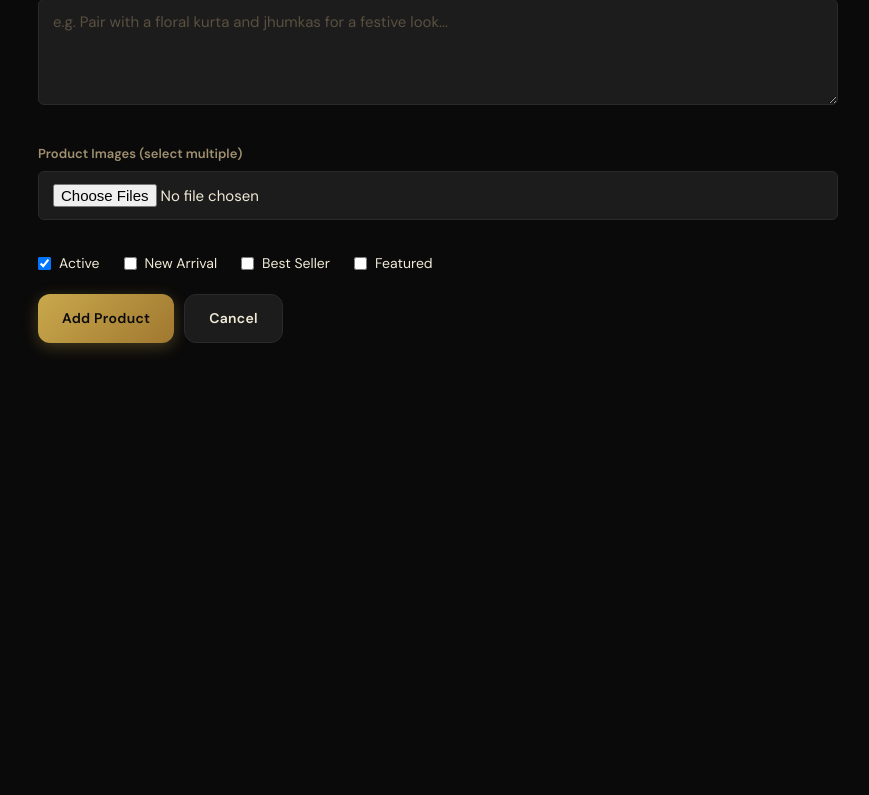
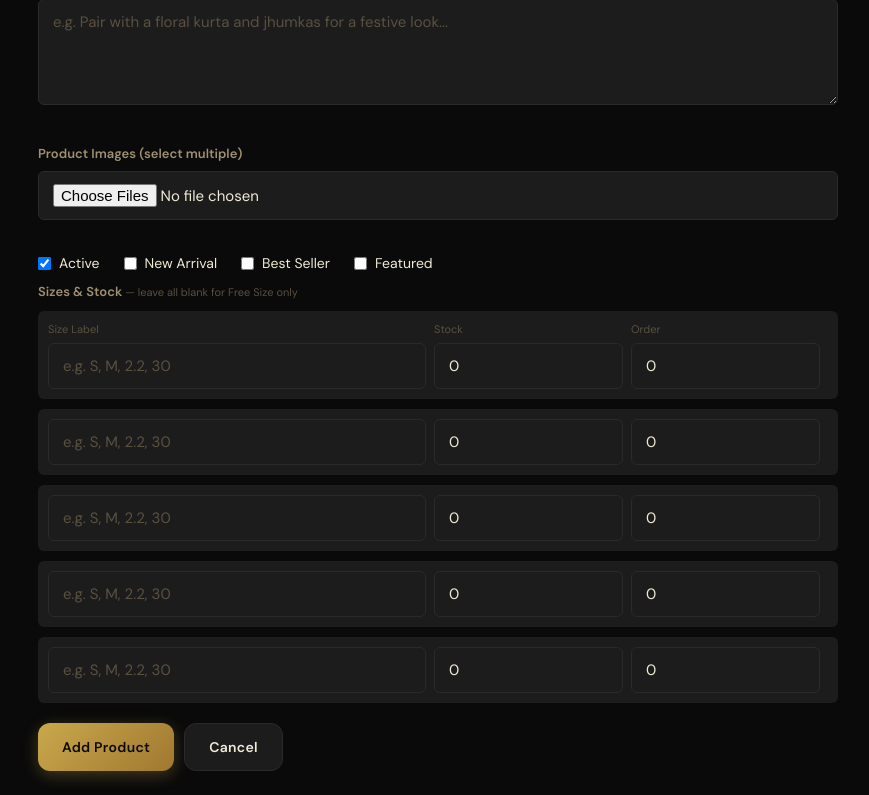
Before and after one commit to kumarkishan2004/cladly, a Django app: page /admin-panel/products/add/ in a window 1280 px wide. Shown: the part 1044-1839 px from the top of the page, without its empty margins (226-1095 px from the left). Before the commit the page ends 1397 px from the top, so only its background shows below. Run offline with Django 4.2, Linux system fonts and the light colour scheme; a user stored in the database is signed in; data comes from the database, SQL or seed files in the repository; data that the repository does not hold is empty; some web fonts are replaced.

Commit message:
add the product size for all e.g S/M/L,28/30/32/24,2.2/2.4/2.8

```diff
--- a/store/forms.py
+++ b/store/forms.py
@@ -1,6 +1,6 @@
 from django import forms
 from django.contrib.auth.forms import PasswordChangeForm
-from .models import User, Address, Review, Product, Category, Coupon, Banner, ProductImage
+from .models import User, Address, Review, Product, Category, Coupon, Banner, ProductImage,ProductSize
 
 FORM_CTRL = 'form-control'
 
@@ -127,6 +127,21 @@ class ProductForm(forms.ModelForm):
             'category': forms.Select(attrs={'class': FORM_CTRL}),
         }
 
+ProductSizeFormSet = forms.inlineformset_factory(
+    Product,
+    ProductSize,
+    fields=['size_label', 'stock_quantity', 'order'],
+    extra=5,
+    can_delete=True,
+    widgets={
+        'size_label': forms.TextInput(attrs={'class': FORM_CTRL, 'placeholder': 'e.g. S, M, 2.2, 30'}),
+        'stock_quantity': forms.NumberInput(attrs={'class': FORM_CTRL, 'min': 0}),
+        'order': forms.NumberInput(attrs={'class': FORM_CTRL, 'min': 0}),
+    }
+)
+
+
+
 
 class CategoryForm(forms.ModelForm):
     class Meta:
--- a/store/static/store/js/main.js
+++ b/store/static/store/js/main.js
@@ -5,6 +5,7 @@
 document.addEventListener('DOMContentLoaded', () => {
   initHeroSlider();
   initSearchSuggestions();
+  initSizeSelector();
   initCartButtons();
   initWishlistButtons();
   initGallery();
@@ -14,6 +15,7 @@ document.addEventListener('DOMContentLoaded', () => {
   initPaymentSelect();
   initAddressSelect();
   initThemeToggle();
+
 });
 
 // ─── Theme Toggle (Dark / Light) ───────────
@@ -21,8 +23,9 @@ function initThemeToggle() {
   const btn = document.getElementById('theme-toggle');
   if (!btn) return;
 
-  const iconDark = document.getElementById('theme-icon-dark');   // shown in light mode (sun icon already shown, click to go dark)
-  const iconLight = document.getElementById('theme-icon-light'); // shown in dark mode (moon icon, click to go light)
+  const iconDark = document.getElementById('theme-icon-dark');
+  const iconLight = document.getElementById('theme-icon-light');
+  if (!iconDark || !iconLight) return;
 
   function updateIcons() {
     const isLight = document.documentElement.getAttribute('data-theme') === 'light';
@@ -398,3 +401,92 @@ document.querySelectorAll('.product-card, .category-card, .stat-card').forEach(e
   el.style.transition = 'opacity 0.5s ease, transform 0.5s ease';
   observer.observe(el);
 });
+
+
+// fuction to init size selector
+function initSizeSelector() {
+  const sizePills = document.querySelectorAll('.size-pill');
+  if (sizePills.length === 0) return; // no size selector on this page
+
+  let selectedSizeId = null;
+
+  // Pre-select first in-stock size automatically
+  const firstAvailable = document.querySelector('.size-pill:not(.size-pill-disabled)');
+  if (firstAvailable) {
+    firstAvailable.classList.add('size-pill-selected');
+    selectedSizeId = firstAvailable.dataset.sizeId;
+  }
+
+  sizePills.forEach(pill => {
+    if (pill.classList.contains('size-pill-disabled')) return;
+    pill.addEventListener('click', function() {
+      document.querySelectorAll('.size-pill').forEach(p => p.classList.remove('size-pill-selected'));
+      this.classList.add('size-pill-selected');
+      selectedSizeId = this.dataset.sizeId;
+      const errorBox = document.getElementById('size-error');
+      if (errorBox) errorBox.style.display = 'none';
+    });
+  });
+
+  function getCsrfToken() {
+    const input = document.querySelector('[name=csrfmiddlewaretoken]');
+    if (input) return input.value;
+    const cookie = document.cookie.split('; ').find(row => row.startsWith('csrftoken='));
+    return cookie ? cookie.split('=')[1] : '';
+  }
+
+  function validateSize() {
+    const sizeWrap = document.getElementById('size-pills-wrap');
+    if (sizeWrap && !selectedSizeId) {
+      const errorBox = document.getElementById('size-error');
+      if (errorBox) errorBox.style.display = 'block';
+      return false;
+    }
+    return true;
+  }
+
+  function addToCart(productId, redirectToCheckout) {
+    if (!validateSize()) return;
+
+    const body = new URLSearchParams({
+      quantity: 1,
+      csrfmiddlewaretoken: getCsrfToken(),
+    });
+    if (selectedSizeId) {
+      body.append('size_id', selectedSizeId);
+    }
+
+    fetch(`/cart/add/${productId}/`, {
+      method: 'POST',
+      headers: { 'X-Requested-With': 'XMLHttpRequest' },
+      body: body,
+    })
+    .then(() => {
+      if (redirectToCheckout) {
+        window.location.href = '/cart/';
+      } else {
+        const btn = document.getElementById('add-to-cart-btn');
+        if (btn) {
+          const original = btn.innerHTML;
+          btn.innerHTML = '✓ Added!';
+          setTimeout(() => { btn.innerHTML = original; }, 1500);
+        }
+      }
+    })
+    .catch(() => alert('Could not add to cart. Please try again.'));
+  }
+
+  const addBtn = document.getElementById('add-to-cart-btn');
+  if (addBtn) {
+    addBtn.addEventListener('click', function() {
+      addToCart(this.dataset.productId, false);
+    });
+  }
+
+  const buyBtn = document.getElementById('buy-now-btn');
+  if (buyBtn) {
+    buyBtn.addEventListener('click', function() {
+      addToCart(this.dataset.productId, true);
+    });
+  }
+}
--- a/store/templates/store/admin/invoice.html
+++ b/store/templates/store/admin/invoice.html
@@ -302,7 +302,7 @@
         {% for item in order.items.all %}
           <tr>
             <td>{{ forloop.counter }}</td>
-            <td>{{ item.product_name }}</td>
+            <td>{{ item.product_name }}{% if item.size_label %} — <em>{{ item.size_label }}</em>{% endif %}</td>
             <td>{{ item.quantity }}</td>
             <td>₹{{ item.price|floatformat:0 }}</td>
             <td>₹{{ item.subtotal|floatformat:0 }}</td>
--- a/store/templates/store/admin/product_form.html
+++ b/store/templates/store/admin/product_form.html
@@ -83,6 +83,43 @@
       <div class="alert alert-error" style="margin-top:12px;">Please fix the errors above.</div>
     {% endif %}
 
+    <!-- Sizes -->
+<div class="form-group" style="margin-top:8px;">
+  <label class="form-label">
+    Sizes & Stock
+    <span style="font-size:11px;color:var(--text-muted);font-weight:400;">— leave all blank for Free Size only</span>
+  </label>
+
+  {{ size_formset.management_form }}
+
+  <div style="display:flex;flex-direction:column;gap:10px;margin-top:8px;">
+    {% for size_form in size_formset %}
+      <div style="display:grid;grid-template-columns:2fr 1fr 1fr auto;gap:8px;align-items:end;background:var(--surface);padding:10px;border-radius:var(--radius-sm);">
+        {{ size_form.id }}
+        <div>
+          {% if forloop.first %}<label style="font-size:11px;color:var(--text-muted);display:block;margin-bottom:4px;">Size Label</label>{% endif %}
+          {{ size_form.size_label }}
+        </div>
+        <div>
+          {% if forloop.first %}<label style="font-size:11px;color:var(--text-muted);display:block;margin-bottom:4px;">Stock</label>{% endif %}
+          {{ size_form.stock_quantity }}
+        </div>
+        <div>
+          {% if forloop.first %}<label style="font-size:11px;color:var(--text-muted);display:block;margin-bottom:4px;">Order</label>{% endif %}
+          {{ size_form.order }}
+        </div>
+        <div>
+          {% if size_form.instance.pk %}
+            <label style="font-size:11px;color:var(--error);display:flex;align-items:center;gap:4px;white-space:nowrap;">
+              {{ size_form.DELETE }} Remove
+            </label>
+          {% endif %}
+        </div>
+      </div>
+    {% endfor %}
+  </div>
+</div>
+
     <div style="display:flex;gap:10px;margin-top:20px;">
       <button type="submit" class="btn btn-gold">{{ action }} Product</button>
       <a href="{% url 'admin_products' %}" class="btn btn-dark">Cancel</a>
--- a/store/templates/store/admin/shipping_label.html
+++ b/store/templates/store/admin/shipping_label.html
@@ -266,7 +266,7 @@
         <div class="items-list">
           {% for item in order.items.all %}
             <div class="item-row">
-              <span class="item-name">{{ item.product_name|truncatechars:25 }}</span>
+              <span class="item-name">{{ item.product_name|truncatechars:25 }}{% if item.size_label %} <strong>({{ item.size_label }})</strong>{% endif %}</span>
               <span class="item-qty">x{{ item.quantity }}</span>
               <span class="item-price">₹{{ item.subtotal|floatformat:0 }}</span>
             </div>
--- a/store/templates/store/orders/order_detail.html
+++ b/store/templates/store/orders/order_detail.html
@@ -104,6 +104,10 @@
           {% endif %}
           <div style="flex:1;">
             <div style="font-weight:500;font-size:14px;">{{ item.product_name }}</div>
+            <div>{{ item.product_name }}</div>
+            {% if item.size_label %}
+              <div style="font-size:12px;color:var(--text-muted);">Size: {{ item.size_label }}</div>
+            {% endif %}
             <div style="font-size:12px;color:var(--text-muted);">Qty: {{ item.quantity }}</div>
           </div>
           <div style="font-weight:700;color:var(--gold);">₹{{ item.subtotal|floatformat:0 }}</div>
--- a/store/urls.py
+++ b/store/urls.py
@@ -69,7 +69,7 @@ urlpatterns = [
     path('admin-panel/', views.admin_dashboard, name='admin_dashboard'),
     path('admin-panel/products/', views.admin_products, name='admin_products'),
     path('admin-panel/products/add/', views.admin_add_product, name='admin_add_product'),
-    path('admin-panel/products/<int:pk>/edit/', views.admin_edit_product, name='admin_edit_product'),
+    path('admin-panel/products/<int:product_id>/edit/', views.admin_edit_product, name='admin_edit_product'),
     path('admin-panel/products/<int:pk>/delete/', views.admin_delete_product, name='admin_delete_product'),
     path('admin-panel/categories/', views.admin_categories, name='admin_categories'),
     path('admin-panel/categories/add/', views.admin_add_category, name='admin_add_category'),
--- a/store/views.py
+++ b/store/views.py
@@ -21,12 +21,12 @@ from .otp_utils import (
     delete_otp, increment_otp_attempts, get_otp_attempts, clear_otp_attempts
 )
 from .models import (
-    User, Category, Product, ProductImage, Address, Cart, Wishlist,
+    ProductSize, User, Category, Product, ProductImage, Address, Cart, Wishlist,
     Order, OrderItem, OrderStatusHistory, Coupon, Review, Banner,
     Notification, RecentlyViewed
 )
 from .forms import (
-    RegistrationForm, LoginForm, ForgotPasswordForm, ResetPasswordForm,
+    ProductSizeFormSet, RegistrationForm, LoginForm, ForgotPasswordForm, ResetPasswordForm,
     ProfileEditForm, AddressForm, ReviewForm, ProductForm, CategoryForm,
     CouponForm, BannerForm
 )
@@ -666,36 +666,34 @@ def cart_view(request):
 
 
 def add_to_cart(request, product_id):
-    product = get_object_or_404(Product, id=product_id, is_active=True)
-    qty = int(request.POST.get('quantity', 1))
-
-    if product.stock_status == 'out_of_stock':
-        if request.headers.get('X-Requested-With') == 'XMLHttpRequest':
-            return JsonResponse({'success': False, 'message': 'Out of stock'})
-        messages.error(request, 'This product is out of stock.')
-        return redirect(request.META.get('HTTP_REFERER', 'cart'))
+
+    product = get_object_or_404(Product, id=product_id)
+    quantity = int(request.POST.get('quantity', 1))
+    size_id = request.POST.get('size_id') or None
+    size_obj = ProductSize.objects.filter(id=size_id).first() if size_id else None
 
     if request.user.is_authenticated:
-        item, created = Cart.objects.get_or_create(user=request.user, product=product)
+        cart_item, created = Cart.objects.get_or_create(
+            user=request.user, product=product, size=size_obj,
+            defaults={'quantity': quantity}
+        )
     else:
         if not request.session.session_key:
             request.session.create()
-        item, created = Cart.objects.get_or_create(
-            session_key=request.session.session_key, product=product
+        cart_item, created = Cart.objects.get_or_create(
+            session_key=request.session.session_key, product=product, size=size_obj,
+            defaults={'quantity': quantity}
         )
 
     if not created:
-        item.quantity += qty
-    else:
-        item.quantity = qty
-    item.save()
+        cart_item.quantity += quantity
+        cart_item.save()
 
     if request.headers.get('X-Requested-With') == 'XMLHttpRequest':
-        cart_count = get_cart_items(request).count()
-        return JsonResponse({'success': True, 'message': 'Added to cart!', 'cart_count': cart_count})
-
-    messages.success(request, f'"{product.name}" added to cart!')
-    return redirect(request.META.get('HTTP_REFERER', 'cart'))
+        return JsonResponse({'success': True})
+
+    return redirect('cart')
+
 
 
 def update_cart(request, item_id):
@@ -868,12 +866,22 @@ def place_order(request):
             product=item.product,
             product_name=item.product.name,
             product_image=img.image.url if img and img.image else '',
+            size_label=item.size.size_label if item.size else 'Free Size',
             quantity=item.quantity,
             price=item.product.selling_price,
             original_price=item.product.original_price,
-        )
-        item.product.stock_quantity = max(0, item.product.stock_quantity - item.quantity)
+             )
+
+            # Reduce stock from the specific size if one was chosen, else from product total
+        if item.size:
+            item.size.stock_quantity = max(0, item.size.stock_quantity - item.quantity)
+            item.size.save()
+            item.product.stock_quantity = sum(s.stock_quantity for s in item.product.sizes.all())
+        else:
+            item.product.stock_quantity = max(0, item.product.stock_quantity - item.quantity)
+
         item.product.update_stock_status()
+
 
     # Increment coupon usage
     if coupon:
@@ -1281,27 +1289,55 @@ def admin_products(request):
 @user_passes_test(is_admin, login_url='/login/')
 def admin_add_product(request):
     form = ProductForm(request.POST or None, request.FILES or None)
+    size_formset = ProductSizeFormSet(request.POST or None, prefix='sizes')
+
     if request.method == 'POST' and form.is_valid():
         product = form.save()
         images = request.FILES.getlist('images')
         for i, img in enumerate(images):
             ProductImage.objects.create(product=product, image=img, is_primary=(i == 0), order=i)
+
+        size_formset.instance = product
+        if size_formset.is_valid():
+            size_formset.save()
+
+        # Keep main stock_quantity in sync as the sum of all sizes, only if sizes were added
+        if product.sizes.exists():
+            product.stock_quantity = sum(s.stock_quantity for s in product.sizes.all())
+            product.update_stock_status()
+
         messages.success(request, 'Product created.')
         return redirect('admin_products')
-    return render(request, 'store/admin/product_form.html', {'form': form, 'action': 'Add'})
+
+    return render(request, 'store/admin/product_form.html', {
+        'form': form, 'size_formset': size_formset, 'action': 'Add'
+    })
 
 @user_passes_test(is_admin, login_url='/login/')
 def admin_edit_product(request, product_id):
     product = get_object_or_404(Product, id=product_id)
     form = ProductForm(request.POST or None, request.FILES or None, instance=product)
+    size_formset = ProductSizeFormSet(request.POST or None, instance=product, prefix='sizes')
+
     if request.method == 'POST' and form.is_valid():
         form.save()
         images = request.FILES.getlist('images')
         for i, img in enumerate(images):
             ProductImage.objects.create(product=product, image=img, order=product.images.count() + i)
+
+        if size_formset.is_valid():
+            size_formset.save()
+
+        if product.sizes.exists():
+            product.stock_quantity = sum(s.stock_quantity for s in product.sizes.all())
+            product.update_stock_status()
+
         messages.success(request, 'Product updated.')
         return redirect('admin_products')
-    return render(request, 'store/admin/product_form.html', {'form': form, 'action': 'Edit', 'product': product})
+
+    return render(request, 'store/admin/product_form.html', {
+        'form': form, 'size_formset': size_formset, 'action': 'Edit', 'product': product
+    })
 
 @user_passes_test(is_admin, login_url='/login/')
 def admin_delete_product(request, pk):
```
Also changed, not shown: store/models.py (+35 -1 lines), store/static/store/css/main.css (+34 -0 lines), store/templates/store/admin/order_detail.html (+6 -1 lines), store/templates/store/cart/cart.html (+7 -1 lines), store/templates/store/products/detail.html (+31 -7 lines), store/migrations/0012_orderitem_size_label_productsize_and_more.py (added).
